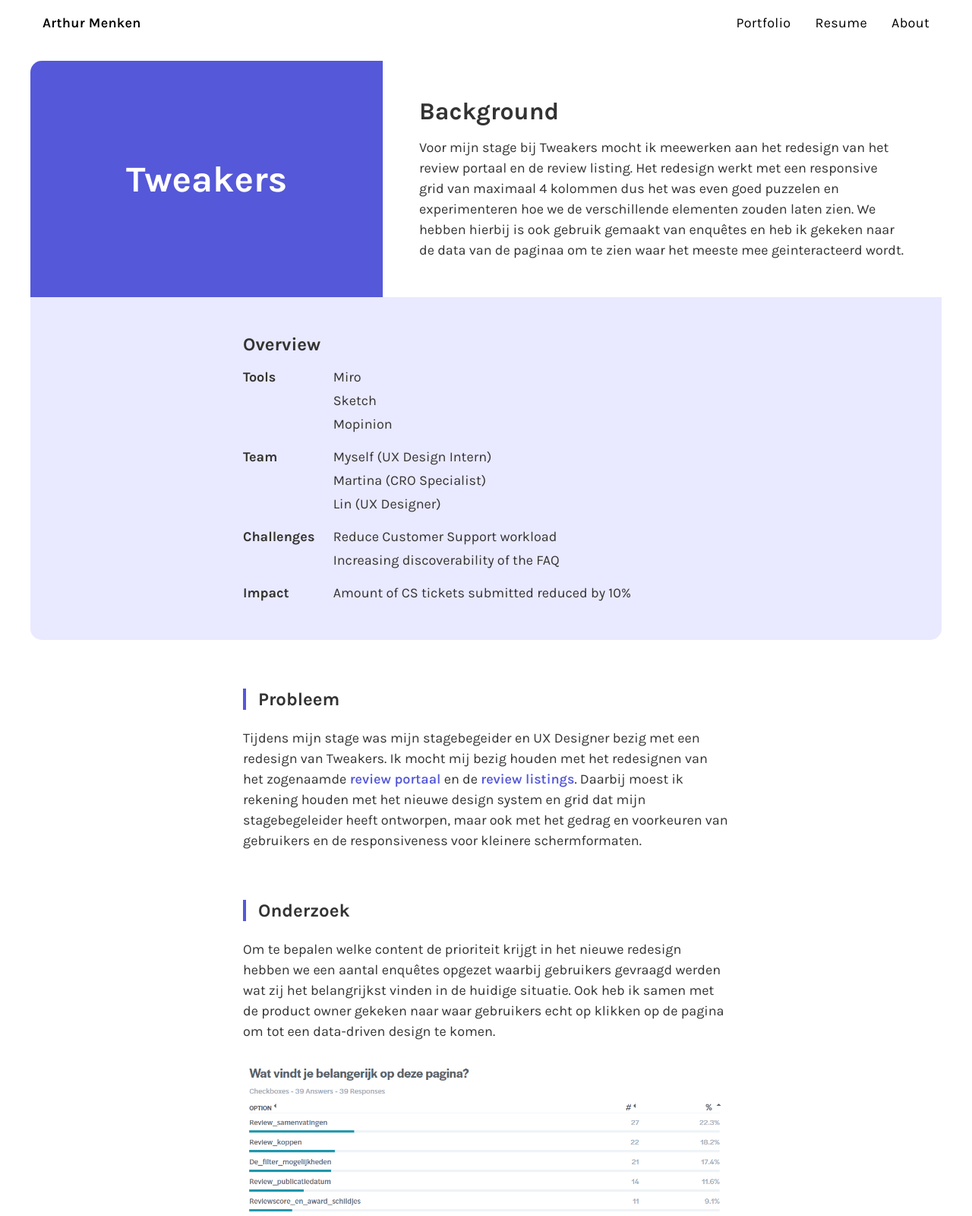
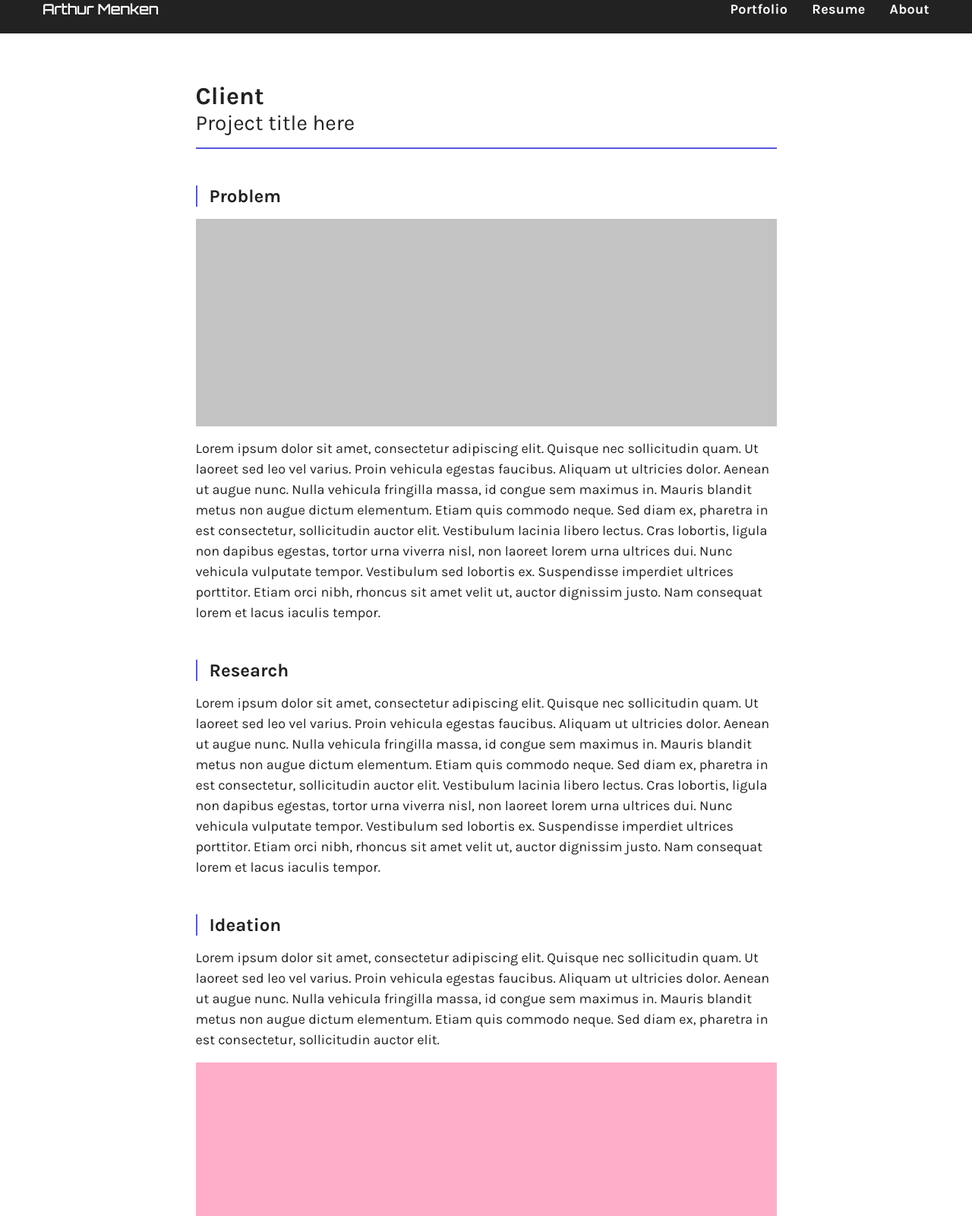
Before and after one commit to artoer/portfolio, a website: page template.html in a window 1280 px wide. Shown: the part 20-1620 px from the top of the page at 76% size. Drawn offline with nearby package versions, Linux system fonts and the light colour scheme.

Commit message:
Push changes

```diff
--- a/script.js
+++ b/script.js
@@ -12,18 +12,29 @@
 closeBtn.addEventListener('click', () => {
     modal.style.display = 'none';
 });
+const openInNewTabLink = document.createElement('a');
+openInNewTabLink.id = 'open-in-new-tab';
+openInNewTabLink.classList.add('open-in-new-tab');
+openInNewTabLink.target = '_blank';
+openInNewTabLink.innerHTML = 'Open in New Tab';
+openInNewTabLink.addEventListener('click', () => {
+    event.stopPropagation();
+});
 modal.appendChild(closeBtn);
 modal.appendChild(modalImg);
+modal.appendChild(openInNewTabLink);
 
 // Append modal to document body
 document.body.appendChild(modal);
 
 // Add event listeners to images
-const images = document.querySelectorAll('.paragraph-case img');
+const images = document.querySelectorAll('#content img');
 images.forEach((img) => {
-    img.addEventListener('click', () => {
+    img.addEventListener('click', (event) => {
+        event.stopPropagation();
         modal.style.display = 'flex';
         modalImg.src = img.src;
+        openInNewTabLink.href = img.src;
     });
 });
 
@@ -33,6 +44,7 @@
         modal.style.display = 'none';
     }
 });
+
 
 // get the current page URL path
 const path = window.location.pathname;
--- a/semantics.js
+++ b/semantics.js
@@ -1,35 +1,32 @@
 document.addEventListener("DOMContentLoaded", function () {
   // Handlebars
   const footerTemplate = Handlebars.compile(`
-    <footer>
     &copy; Copyright {{currentYear}} - Arthur Menken
     <a href="https://www.linkedin.com/in/arthur-menken/">LinkedIn</a>
-  </footer>
 `);
 
   const navTemplate = Handlebars.compile(`
-    <nav>
     <ul>
-      <li><a href="./">Arthur</a></li>
-      <li><a href="./">Portfolio</a></li>
+      <li><a href="./index.html">Arthur</a></li>
+      <li><a href="./index.html">Portfolio</a></li>
       <li><a href="./docs/cv/AMenken-resume-english-2022.pdf" target="_blank">Resume</a></li>
       <li><a href="./about.html">About</a></li>
     </ul>
-  </nav>
 `);
 
   const headTemplate = Handlebars.compile(`
   <head>
   <link rel="preconnect" href="https://fonts.googleapis.com">
   <link rel="preconnect" href="https://fonts.gstatic.com" crossorigin>
-    <link href="https://fonts.googleapis.com/css2?family=Karla:wght@300;400;600;700&display=swap" rel="stylesheet">
+  <link href="https://fonts.googleapis.com/css2?family=Karla:wght@300;400;600;700&family=Orbitron&display=swap" rel="stylesheet">
     <meta charset="UTF-8">
     <meta name="viewport" content="width=device-width, initial-scale=1.0">
     <meta name="description" content="Portfolio van Arthur Menken, UX Designer.">
     <meta name="author" content="Arthur Menken">
     <meta property="og:image" content="./img/logo.png">
     <meta name="theme-color" content="#5558D8">
-    <link rel="icon" type="image/png" href="../img/favicon.png" />
+    <meta name="robots" content="noindex,nofollow"/>
+    <link rel="icon" type="image/png" href="../img/favicon.png"/>
     <title>Arthur Menken</title>
     <link rel="stylesheet" type="text/css" href="style.css">
   </head>
--- a/style.css
+++ b/style.css
@@ -4,7 +4,7 @@
   padding: 0;
   margin: 0;
   box-sizing: border-box;
-  font-family: 'Karla', 'Century Gothic', 'Arial', sans-serif;
+  font-family: var(--font-family-body);
   text-rendering: optimizeLegibility;
   color: var(--font-color);
 }
@@ -13,8 +13,9 @@
   --main-bg-color: #fff;
   --primary-color: #5558D8;
   --secondary-color: #FD49A0;
-  --tertiary-color: #E9E9FF;
-  --font-color: #333;
+  --tertiary-color: #F5F5F5;
+  --font-family-body: 'Karla', sans-serif;
+  --font-color: #222;
   --font-color-alt: #fff;
   --shadow-color: 0px 0px 1px rgba(0, 0, 0, 1);
 }
@@ -32,12 +33,16 @@
 a {
   color: var(--primary-color);
   text-decoration: none;
-  transition: ease-in-out 0.2s;
+  /* transition: ease-in-out 0.2s; */
+}
+
+p > a {
+  text-decoration: underline;
 }
 
 a:hover {
   color: var(--secondary-color);
-  transition: ease-in-out 0.2s;
+  /* transition: ease-in-out 0.2s; */
 }
 
 p {
@@ -46,7 +51,7 @@
 }
 
 h1 {
-  font-size: 48px;
+  font-size: 36px;
   display: none;
 }
 
@@ -55,21 +60,23 @@
 }
 
 h3 {
-  font-size: 24px;
+  font-size: 28px;
+  font-weight: 400;
 }
 
 h4 {
-  font-size: 18px;
+  font-size: 24px;
 }
 
 /* NAV */
 
 nav {
-  height: 100px;
+  height: 100%;
   width: 100%;
   margin: 0 auto;
   overflow: scroll;
   scrollbar-width: none;
+  background: var(--font-color);
 }
 
 nav::-webkit-scrollbar {
@@ -93,12 +100,12 @@
   justify-content: center;
   align-self: center;
   font-size: 18px;
-  height: 50px;
+  height: 64px;
   letter-spacing: .3px;
 }
 
 nav ul li:first-of-type>a {
-  font-weight: 600;
+  font-family: 'Orbitron', sans-serif;
 }
 
 nav ul li:first-of-type>a:hover {
@@ -113,17 +120,20 @@
   align-items: center;
   flex-direction: row;
   text-align: center;
+  font-weight: bold;
   padding: 0 8px;
   background-image: linear-gradient(to right,
-      var(--primary-color),
-      var(--primary-color) 50%,
-      #000 50%);
+      var(--secondary-color),
+      var(--secondary-color) 50%,
+      #fff 50%);
   background-size: 200% 100%;
   background-position: 100%;
   background-clip: text;
   -webkit-background-clip: text;
   -webkit-text-fill-color: transparent;
   transition: all 0.2s ease-in-out;
+  filter: brightness(1.15);
+  text-decoration: none;
 }
 
 nav ul li a:hover,
@@ -139,8 +149,9 @@
 }
 
 main {
-  max-width: 1200px;
-  margin: 0 auto;
+  max-width: calc(100% - 2rem);
+  margin: 48px auto 16px;
+  width: 1200px;
 }
 
 #hero {
@@ -151,7 +162,7 @@
   align-items: center;
   height: 300px;
   margin: 0px auto 16px;
-  background: #f6f6f6;
+  background: var(--tertiary-color);
   border-radius: 15px;
 }
 
@@ -159,18 +170,14 @@
   padding: 0 16px;
 }
 
-.hero-text>h2 {
-  margin: 0 auto;
-}
-
-.hero-text>h3 {
-  margin-top: 4px;
-}
-
 .hero-text>h2>a,
 .hero-texth2>a:visited {
   color: var(--primary-color);
 }
+
+/* .hero-text h2, .hero-text h2 a{
+  font-family: 'Orbitron', sans-serif;
+} */
 
 .hero-text>h2>a:hover {
   color: var(--secondary-color)
@@ -187,7 +194,6 @@
   width: 1200px;
   max-width: calc(100vw - 32px);
   height: auto;
-  /* max-height: 300px; */
   margin: 0 auto;
   overflow: hidden;
   display: grid;
@@ -216,21 +222,29 @@
   padding: 24px;
 }
 
+#open-in-new-tab {
+  background: var(--tertiary-color);
+  height: 40px;
+  line-height: 40px;
+  padding: 0 16px;
+  margin: 1rem 0;
+  border-radius: 4px;
+}
 
 .card>div>a {
   border-radius: 4px;
   color: var(--font-color-alt);
-  padding: 0 24px;
+  padding: 0 16px;
   margin: 16px 0 0 auto;
-  height: 44px;
-  line-height: 44px;
+  height: 40px;
+  line-height: 40px;
   background-image: linear-gradient(to right,
       var(--secondary-color),
       var(--secondary-color) 50%,
       var(--primary-color) 50%);
   background-size: 200% 100%;
   background-position: 100%;
-  transition: all 0.2s ease-in-out;
+  transition: background-position 0.2s ease-in-out;
 }
 
 .card>div>a::after {
@@ -244,7 +258,7 @@
 }
 
 .card>div>p,
-.card>div>h3 {
+.card>div>h4 {
   width: 100%;
   text-align: left;
 }
@@ -264,123 +278,49 @@
 }
 
 /* CASE STUDY PAGE */
-
-.hero-case {
-  min-height: 300px;
-  display: grid;
-  grid-template-rows: 50% 50%;
+.heading {
+  max-width: 765px;
+  margin: 0 auto 16px;
+  padding: 32px 0 16px;
+  border-bottom: 2px solid var(--primary-color);
 }
 
-.hero-case>div.background,
-.hero-case>h1 {
-  background-color: var(--primary-color);
-  color: var(--font-color-alt);
+#content {
   width: 100%;
-  height: 100%;
-  padding: 48px 16px;
-  text-align: left;
-  display: flex;
-  align-items: center;
-  justify-content: center;
-  flex-direction: column;
-  row-gap: 1rem;
-}
-
-.hero-case>div.background {
+  padding: 0;
   background-color: var(--main-bg-color);
   color: var(--font-color);
 }
 
-.hero-case>div.background>h2 {
-  display: block;
+#content>* {
+  max-width: 765px;
   width: 100%;
-  text-align: left;
+  margin: 0 auto 1rem;
 }
 
-.hero-case>div.overview {
-  width: 100%;
-  height: 100%;
-  padding: 48px 16px;
-  background-color: var(--tertiary-color);
-}
-
-.overview>div {
-  max-width: 40rem;
-  margin: 0 auto;
-}
-
-.overview h4 {
-  line-height: 150%;
-}
-
-.overview>div>section {
-  display: grid;
-  grid-template-columns: 12.5ch auto;
-  break-inside: avoid;
-  margin: 1rem auto;
-}
-
-.overview ul {
-  list-style: none;
-}
-
-.overview li {
-  line-height: 150%;
-  margin-bottom: 4px;
-  font-size: 18px;
-}
-
-.overview ul>li:last-of-type,
-.overview>div>section:last-of-type {
-  margin: 0;
-}
-
-.paragraph-case {
-  width: 100%;
-  padding: 32px 16px;
-  background-color: var(--main-bg-color);
-  color: var(--font-color);
-  display: flex;
-  flex-direction: column;
-  justify-content: center;
-  row-gap: 1.5rem;
-}
-
-.paragraph-case:first-of-type {
-  padding-top: 64px;
-}
-
-.paragraph-case:last-of-type {
-  padding-bottom: 128px;
-}
-
-.paragraph-case>* {
-  max-width: 40rem;
-  width: 100%;
-  margin: 0 auto;
-}
-
-.paragraph-case>*:last-child {
+#content>*:last-child {
   margin-bottom: 0;
 }
 
-.paragraph-case>img {
+#content>img {
   display: block;
-  margin-bottom: .5rem;
-  width: 100vw;
-  margin-left: -16px;
+  width: 100%;
 }
 
-.paragraph-case h4 {
-  margin-bottom: -1rem;
+#content img.float {
+  float: none;
+  max-width: 100%;
+  margin-right: 0;
+  margin-bottom: 0;
 }
 
-.paragraph-case h3 {
-  border-left: 4px solid var(--primary-color);
+#content h4 {
+  border-left: 2px solid var(--primary-color);
   padding-left: 1rem;
+  margin-top: 3rem;
 }
 
-.paragraph-case blockquote {
+#content blockquote {
   background-color: rgba(0, 0, 0, .05);
   padding: 32px;
   font-size: 18px;
@@ -388,7 +328,7 @@
   quotes: "\201C""\201D""\2018""\2019";
 }
 
-.paragraph-case blockquote:before {
+#content blockquote:before {
   color: #ccc;
   content: open-quote;
   font-size: 4em;
@@ -405,6 +345,8 @@
   display: none;
   position: fixed;
   justify-content: space-around;
+  align-items: center;
+  flex-flow: column;
   z-index: 1;
   left: 0;
   top: 0;
@@ -423,21 +365,24 @@
 }
 
 .close-btn {
-  position: absolute;
-  top: 0;
-  right: 0;
   font-size: 36px;
-  color: var(--main-bg-color);
+  color: var(--font-color);
   cursor: pointer;
   width: 32px;
-  line-height: 32px;
-  margin: 8px;
+  line-height: 26px;
+  margin: 16px;
+  margin-left: auto;
   text-align: center;
   font-weight: lighter;
+  height: 32px;
+  background: var(--tertiary-color);
+  opacity: .35;
+  border-radius: 50%;
 }
 
 .close-btn:hover {
-  color: var(--secondary-color)
+  color: var(--secondary-color);
+  opacity: 1;
 }
 
 /* ABOUT */
@@ -466,7 +411,7 @@
 }
 
 .about-text a,
-.paragraph-case a {
+#content a {
   font-weight: 600;
 }
 
@@ -494,16 +439,16 @@
     margin-right: auto;
   }
 
-  /* .modal {
-    width: 80%;
-    height: 80%;
-    top: 10%;
-    left: 10%;
-  } */
-
   .modal-img {
     max-width: calc(100% - 2rem);
-    max-height: calc(100% - 2rem);
+    max-height: calc(100% - 12rem);
+  }
+
+  #content img.float {
+    float:left;
+    max-width: 256px;
+    margin-right:1.5rem;
+    margin-bottom: 1rem;
   }
 
   .card {
@@ -517,34 +462,13 @@
     margin: 1rem auto 0 0;
   }
 
-  .hero-case {
-    display: grid;
-    grid-template-rows: none;
-    grid-template-columns: 1fr auto;
-    border-radius: 15px;
-    overflow: hidden;
+  .heading {
+    padding: 16px 0;
   }
 
-  .hero-case>div.background {
-    padding: 48px;
-    max-width: 736px;
-  }
-
-  .hero-case>div.overview {
-    padding: 48px;
-    grid-column: span 2;
-  }
-
-  .paragraph-case>img {
+  #content>img {
     width: 100%;
-    margin: 0 auto;
-    cursor: zoom-in;
-  }
-
-  .paragraph-case>img.expand {
-    cursor: zoom-out;
-    max-width: 100%;
-    max-height: none;
+    cursor: pointer;
   }
 
   #about {
@@ -563,7 +487,6 @@
     #about-flex {
       display: flex;
       justify-content: center;
-      height: calc(100vh - 364px);
       align-items: center;
       margin: 32px auto;
     }
--- a/template.html
+++ b/template.html
@@ -2,108 +2,61 @@
 <html lang="en">
 
 <head></head>
+
 <body>
   <nav></nav>
-
   <main>
-    <div class="hero-case">
-      <h1>Tweakers</h1>
-      <div class="background">
-        <h2>Background</h3>
-          <p>Voor mijn stage bij Tweakers mocht ik meewerken aan het redesign van het review portaal en de review
-            listing. Het redesign werkt met een responsive grid van maximaal 4 kolommen dus het was even goed puzzelen
-            en experimenteren hoe we de verschillende elementen zouden laten zien. We hebben hierbij is ook gebruik
-            gemaakt van enquêtes en heb ik gekeken naar de data van de paginaa om te zien waar het meeste
-            mee geinteracteerd wordt.</p>
-      </div>
-      <div class="overview">
-        <div>
-          <h3>Overview</h3>
-          <section>
-            <h4>Tools</h4>
-            <ul>
-              <li>Miro</li>
-              <li>Sketch</li>
-              <li>Mopinion</li>
-            </ul>
-          </section>
-          <section>
-            <h4>Team</h4>
-            <ul>
-              <li>Myself (UX Design Intern)</li>
-              <li>Martina (CRO Specialist)</li>
-              <li>Lin (UX Designer)</li>
-            </ul>
-          </section>
-          <section>
-            <h4>Challenges</h4>
-            <ul>
-              <li>Reduce Customer Support workload</li>
-              <li>Increasing discoverability of the FAQ</li>
-            </ul>
-          </section>
-          <section>
-            <h4>Impact</h4>
-            <ul>
-              <li>Amount of CS tickets submitted reduced by 10%</li>
-            </ul>
-          </section>
-        </div>
-      </div>
+    <div class="heading">
+      <h2>Client</h2>
+      <h3>Project title here</h3>
     </div>
-
-
-    <section class="paragraph-case">
-      <h3>Probleem</h3>
-      <p>Tijdens mijn stage was mijn stagebegeider en UX Designer bezig met een redesign van Tweakers. Ik mocht mij
-        bezig houden met het redesignen van het zogenaamde <a href="https://tweakers.net/reviews/"
-          target="_blank">review portaal</a>
-        en de <a href="https://tweakers.net/smartphones/reviews/" target="_blank">review listings</a>. Daarbij moest
-        ik rekening
-        houden met het nieuwe design system en grid dat mijn stagebegeleider heeft ontworpen, maar ook met het gedrag en
-        voorkeuren
-        van gebruikers en de responsiveness voor kleinere schermformaten.</p>
-    </section>
-
-    <section class="paragraph-case">
-      <h3>Onderzoek</h3>
-      <p>Om te bepalen welke content de prioriteit krijgt in het nieuwe redesign hebben we een aantal enquêtes opgezet
-        waarbij gebruikers gevraagd werden wat zij het belangrijkst vinden in de huidige situatie. Ook heb ik samen
-        met de product owner gekeken naar waar gebruikers echt op klikken op de pagina om tot een data-driven design
-        te komen.</p>
-      <img src="./img/redesign4.png" alt="">
-      <img src="./img/redesign8.png" alt="">
-    </section>
-
-    <section class="paragraph-case">
-      <h3>Schetsen & prototypes</h3>
-      <p>Mijn design begon lo-fi, in het begin was ik vooral nog aan het zoeken en experimenteren naar de juiste
-        compositie en keek ik wat er mogelijk was met het grid.</p>
-      <img src="./img/redesign1.PNG" alt="">
-      <p>Naast een widescreen-formaat van 4 kolommen breed, moest ik ontwerpen voor kleinere schermen (3 kolommen),
-        tablets (2 kolommen) en mobiel (1 kolom breed). De grootste uitdaging was het vinden van een ontwerp dat op
-        alle schermformaten er goed gebalanceerd uit zag.</p>
-      <img src="./img/redesign3.PNG" alt="">
-      <img src="./img/redesign6.png" alt="">
-      <img src="./img/redesign7.png" alt="">
-    </section>
-
-    <section class="paragraph-case">
-      <h3>Eindresultaat</h3>
-      <p>Uiteindelijk heb ik mijn designs gevuld met echte content en was
-        het team tevreden over het eindresultaat. Het gaf veel voldoening om een bijdrage te leveren aan het redesign
-        van Tweakers en hopelijk zie ik in de toekomst mijn werk terug op de website.</p>
-      <img src="./img/redesign5.png" alt="">
-      <img src="./img/redesign9.png" alt="">
-    </section>
-
-    <section class="paragraph-case">
-      <h3>Reflectie</h3>
-      <p>Dit was een kleinere opdracht die mij goed liet zien hoe je met
-        onderzoek en data je ontwerpkeuzes richting geeft en onderbouwt. Verder was het voor mij ook een goede
-        uitdaging om responsive designs te ontwerpen, met veel iteraties en feedbacksessies met het team waardoor ik
-        uiteindelijk uitkwam bij een mooi eindresultaat.</p>
-    </section>
+    <div id="content">
+      <h4>Problem</h4>
+      <img src="./img/placeholder1.png" alt="">
+      <p>Lorem ipsum dolor sit amet, consectetur adipiscing elit. Quisque nec sollicitudin quam. Ut laoreet sed leo vel
+        varius. Proin vehicula egestas faucibus. Aliquam ut ultricies dolor. Aenean ut augue nunc. Nulla vehicula
+        fringilla massa, id congue sem maximus in. Mauris blandit metus non augue dictum elementum. Etiam quis commodo
+        neque. Sed diam ex, pharetra in est consectetur, sollicitudin auctor elit. Vestibulum lacinia libero lectus.
+        Cras lobortis, ligula non dapibus egestas, tortor urna viverra nisl, non laoreet lorem urna ultrices dui. Nunc
+        vehicula vulputate tempor. Vestibulum sed lobortis ex. Suspendisse imperdiet ultrices porttitor. Etiam orci
+        nibh, rhoncus sit amet velit ut, auctor dignissim justo. Nam consequat lorem et lacus iaculis tempor. </p>
+      <h4>Research</h4>
+      <p>Lorem ipsum dolor sit amet, consectetur adipiscing elit. Quisque nec sollicitudin quam. Ut laoreet sed leo vel
+        varius. Proin vehicula egestas faucibus. Aliquam ut ultricies dolor. Aenean ut augue nunc. Nulla vehicula
+        fringilla massa, id congue sem maximus in. Mauris blandit metus non augue dictum elementum. Etiam quis commodo
+        neque. Sed diam ex, pharetra in est consectetur, sollicitudin auctor elit. Vestibulum lacinia libero lectus.
+        Cras
+        lobortis, ligula non dapibus egestas, tortor urna viverra nisl, non laoreet lorem urna ultrices dui. Nunc
+        vehicula
+        vulputate tempor. Vestibulum sed lobortis ex. Suspendisse imperdiet ultrices porttitor. Etiam orci nibh, rhoncus
+        sit amet velit ut, auctor dignissim justo. Nam consequat lorem et lacus iaculis tempor.</p>
+      <h4>Ideation</h4>
+      <p>Lorem ipsum dolor sit amet, consectetur adipiscing elit. Quisque nec sollicitudin quam. Ut laoreet sed leo vel
+        varius. Proin vehicula egestas faucibus. Aliquam ut ultricies dolor. Aenean ut augue nunc. Nulla vehicula
+        fringilla massa, id congue sem maximus in. Mauris blandit metus non augue dictum elementum. Etiam quis commodo
+        neque. Sed diam ex, pharetra in est consectetur, sollicitudin auctor elit.</p>
+        <img src="./img/placeholder2.png" alt="">
+      <p>Lorem ipsum dolor sit amet, consectetur adipiscing elit. Quisque nec sollicitudin quam. Ut laoreet sed leo vel
+        varius. Proin vehicula egestas faucibus. Aliquam ut ultricies dolor. Aenean ut augue nunc. Nulla vehicula
+        fringilla massa, id congue sem maximus in. Mauris blandit metus non augue dictum elementum. Etiam quis commodo
+        neque. Sed diam ex, pharetra in est consectetur, sollicitudin auctor elit.</p>
+      <h4>Concept</h4>
+      <p>Lorem ipsum dolor sit amet, consectetur adipiscing elit. Quisque nec sollicitudin quam. Ut laoreet sed leo vel
+        varius. Proin vehicula egestas faucibus. Aliquam ut ultricies dolor. Aenean ut augue nunc. Nulla vehicula
+        fringilla massa, id congue sem maximus in. Mauris blandit metus non augue dictum elementum. Etiam quis commodo
+        neque. Sed diam ex, pharetra in est consectetur, sollicitudin auctor elit.</p>
+      <h4>Validation</h4>
+      <img src="./img/placeholder3.png" alt="">
+      <p>Lorem ipsum dolor sit amet, consectetur adipiscing elit. Quisque nec sollicitudin quam. Ut laoreet sed leo vel
+        varius. Proin vehicula egestas faucibus. Aliquam ut ultricies dolor. Aenean ut augue nunc. Nulla vehicula
+        fringilla massa, id congue sem maximus in. Mauris blandit metus non augue dictum elementum. Etiam quis commodo
+        neque. Sed diam ex, pharetra in est consectetur, sollicitudin auctor elit.</p>
+      <h4>Future</h4>
+      <p>Lorem ipsum dolor sit amet, consectetur adipiscing elit. Quisque nec sollicitudin quam. Ut laoreet sed leo vel
+        varius. Proin vehicula egestas faucibus. Aliquam ut ultricies dolor. Aenean ut augue nunc. Nulla vehicula
+        fringilla massa, id congue sem maximus in. Mauris blandit metus non augue dictum elementum. Etiam quis commodo
+        neque. Sed diam ex, pharetra in est consectetur, sollicitudin auctor elit.</p>
+    </div>
   </main>
   <footer></footer>
   <script src="node_modules/handlebars/dist/handlebars.js"></script>
```
Also changed, not shown: about.html (+21 -13 lines), index.html (+2 -2 lines), img/placeholder1.png (added), img/placeholder2.png (added), img/placeholder3.png (added), img/redesign1.PNG (deleted), img/redesign2.png (deleted), img/redesign3.PNG (deleted), img/redesign4.png (deleted), img/redesign7.png (deleted), img/redesign8.png (deleted), img/redesign9.png (deleted), 2 other files. Lines whose indentation alone changed are shown as unchanged.
